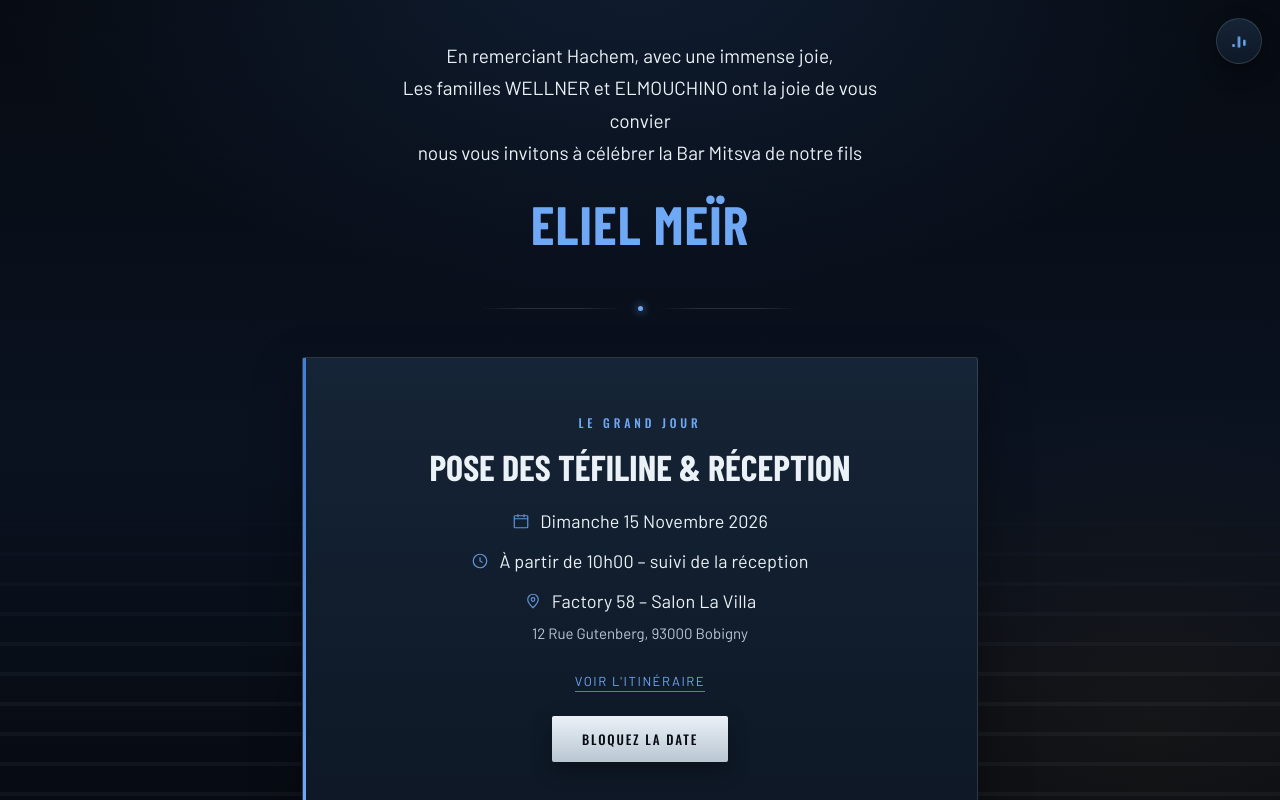
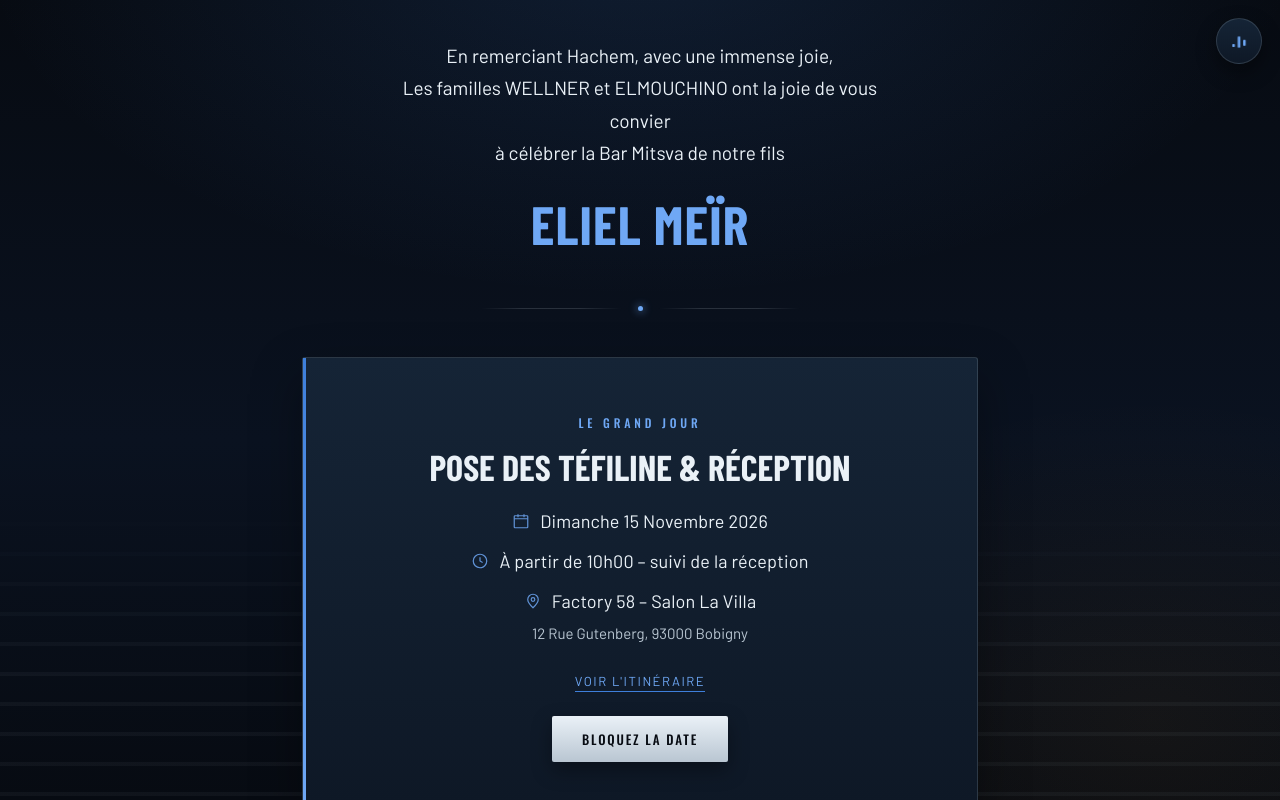
Before and after one commit to AvnerZerdoun26/bm-elie-meir, a plain HTML site: page index.html in a window 1280 px wide. Both pictures are taken after a click on the button "VOIR L'INVITATION". Shown: the part 30-830 px from the top of the page. Drawn offline with nearby package versions, Linux system fonts and the light colour scheme; a web font is replaced by a local one.

Commit message:
Update index.html

```diff
--- a/index.html
+++ b/index.html
@@ -464,7 +464,7 @@
 <section id="invitation">
 
   <div class="inv-intro">
-    <p class="inv-lede">En remerciant Hachem, avec une immense joie,<br>Les familles WELLNER et ELMOUCHINO ont la joie de vous convier<br>nous vous invitons &agrave; c&eacute;l&eacute;brer la Bar Mitsva de notre fils</p>
+    <p class="inv-lede">En remerciant Hachem, avec une immense joie,<br>Les familles WELLNER et ELMOUCHINO ont la joie de vous convier<br>&agrave; c&eacute;l&eacute;brer la Bar Mitsva de notre fils</p>
     <p class="inv-name">Eliel Meïr</p>
   </div>
 
```
